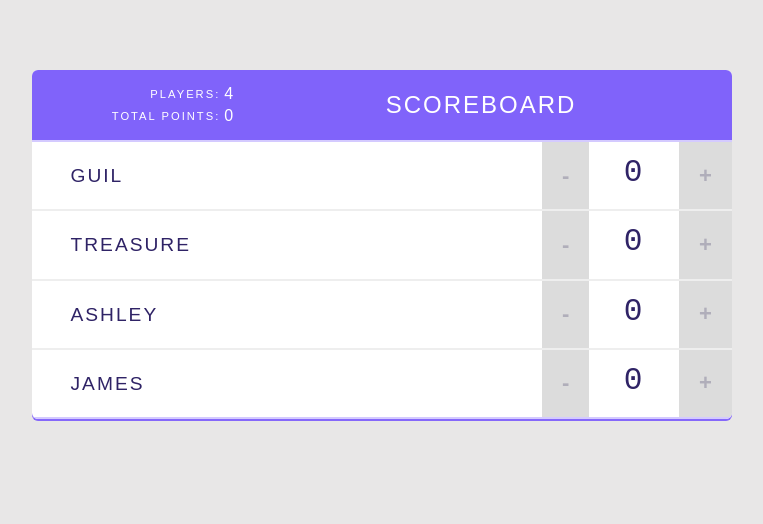
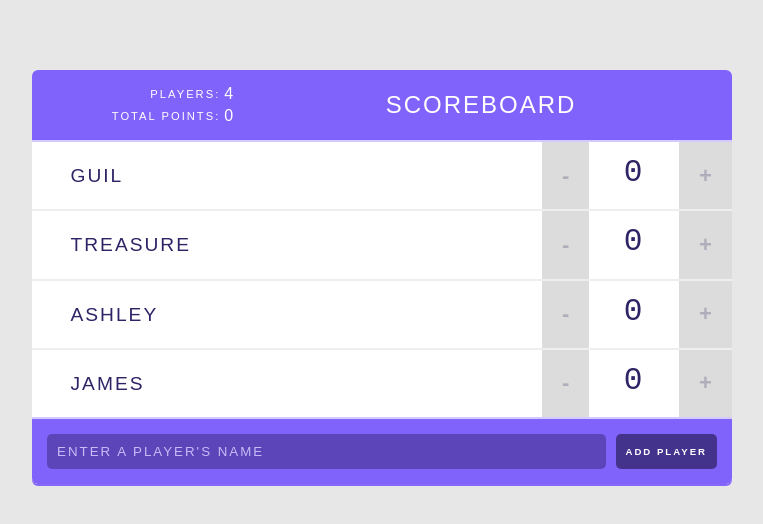
Before and after one commit to flamerged/react-score-board, a React (Create React App) app: page / in a window 1280 px wide. Shown: the top 524 px of the page, without its empty margins (258-1021 px from the left). Built offline with nearby package versions, Linux system fonts and the light colour scheme.

Commit message:
added form to the score board to add new player to the game

```diff
--- /dev/null
+++ b/src/components/AddPlayerForm.js
@@ -0,0 +1,33 @@
+import React, { Component } from 'react';
+
+class AddPlayerForm extends Component {
+    state = {
+        value: ''
+    };
+
+    handleValueChange = event => {
+        this.setState({ value: event.target.value });
+    };
+
+    handleSubmit = event => {
+        event.preventDefault();
+        this.props.addPlayer(this.state.value);
+        this.setState({ value: '' });
+    };
+
+    render() {
+        return (
+            <form onSubmit={this.handleSubmit}>
+                <input
+                    type="text"
+                    value={this.state.value}
+                    onChange={this.handleValueChange}
+                    placeholder="Enter a Player's name"
+                />
+                <input type="submit" value="Add Player" />
+            </form>
+        );
+    }
+}
+
+export default AddPlayerForm;
--- a/src/components/App.js
+++ b/src/components/App.js
@@ -1,6 +1,7 @@
 import React, { Component } from 'react';
 import Header from './Header';
 import Player from './Player';
+import AddPlayerForm from './AddPlayerForm';
 
 class App extends Component {
     state = {
@@ -40,13 +41,23 @@ class App extends Component {
         }));
     };
 
+    handleAddPlayer = name => {
+        this.setState(prevState => ({
+            players: [
+                ...this.state.players,
+                {
+                    playerName: name,
+                    id: (prevState.players.length += 1),
+                    score: 0
+                }
+            ]
+        }));
+    };
+
     render() {
         return (
             <div className="scoreboard">
-                <Header
-                    title="Scoreboard"
-                    players={this.state.players}
-                />
+                <Header title="Scoreboard" players={this.state.players} />
 
                 {/* Player list*/}
                 {this.state.players.map((player, index) => (
@@ -60,6 +71,7 @@ class App extends Component {
                         changeScore={this.handleScoreChange}
                     />
                 ))}
+                <AddPlayerForm addPlayer={this.handleAddPlayer} />
             </div>
         );
     }
```
